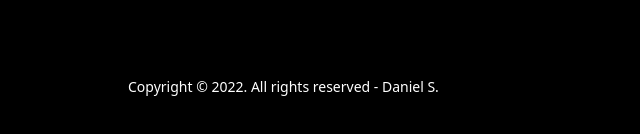
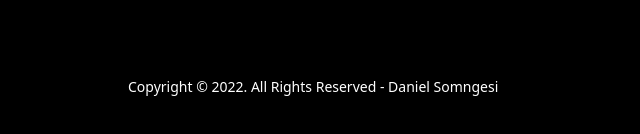
Before and after one commit to Daniel-Somngesi/Daniel-Somngesi.github.io, a plain HTML site: page index.html in a window 1280 px wide. Shown: the part 3022-3156 px from the top of the page, 0-640 px from the left. Drawn offline with nearby package versions, Linux system fonts and the light colour scheme; a web font is replaced by a local one.

Commit message:
modified copyright notice

```diff
--- a/index.html
+++ b/index.html
@@ -270,7 +270,7 @@
             </div>
         </div>
         <div class="pagedet">
-            <small id="copyright"> Copyright &copy; <span id="date-time"></span>. All rights reserved - Daniel S.</small>
+            <small id="copyright"> Copyright &copy; <span id="date-time"></span>. All Rights Reserved - Daniel Somngesi</small>
         </div>
     </footer>
     <script src="script.js"></script>
```
